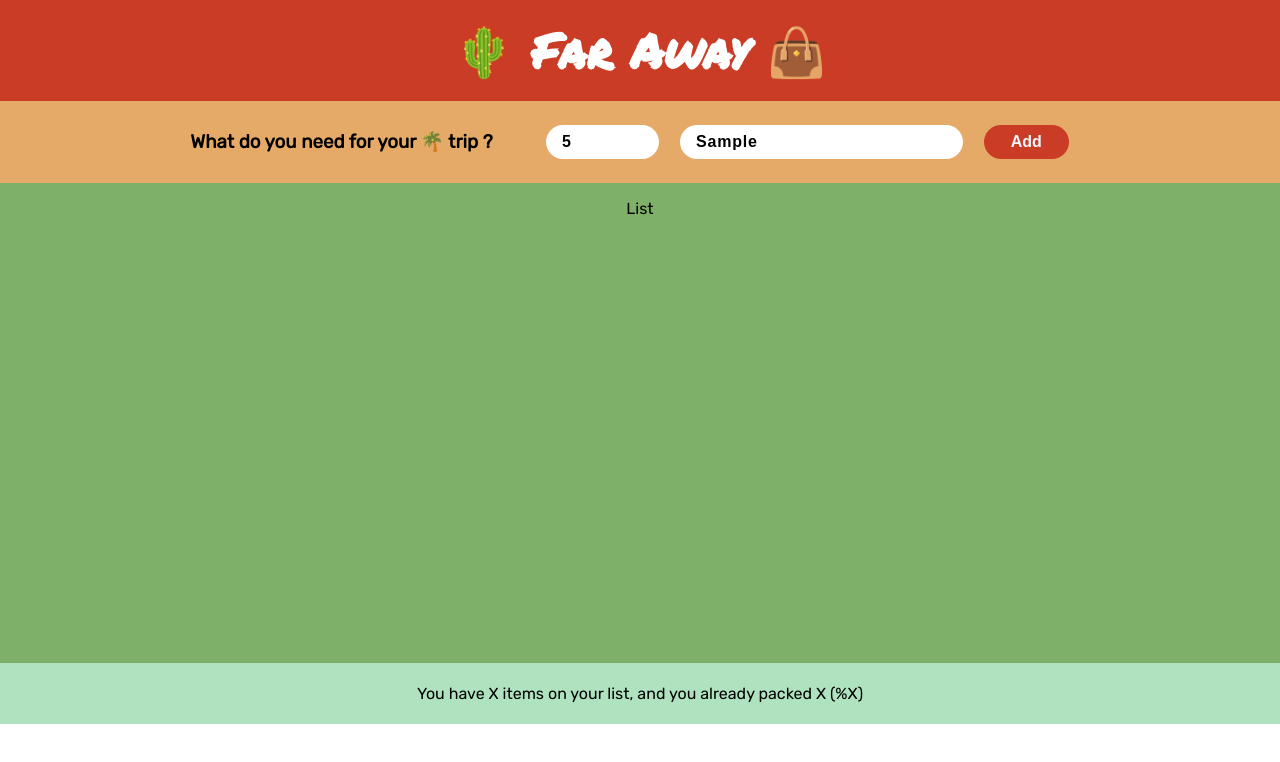
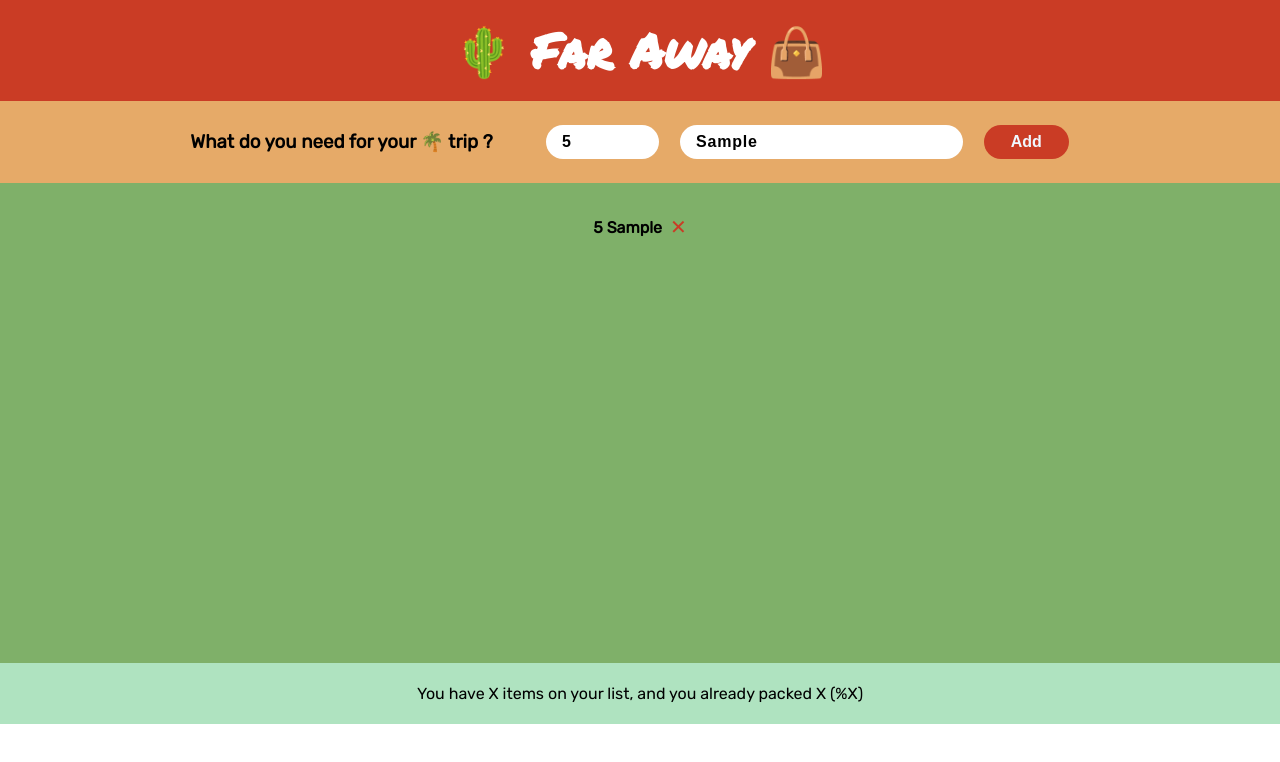
Before and after one commit to funnypar/Learn-React, a React (Create React App) app in the folder faraway/: page / in a window 1280 px wide. Both pictures are taken after typing "5", "Sample" into the empty fields and a click on the button "Add". Shown: the top 762 px of the page. Built offline with nearby package versions, Linux system fonts and the light colour scheme.

Commit message:
implementList

```diff
--- a/faraway/src/App.css
+++ b/faraway/src/App.css
@@ -64,10 +64,37 @@ form button:hover{
 .list {
     height: 60vh;
     font-family: "Rubik", sans-serif;
-    display: flex;
-    padding: 1rem 0;
+    display:flex;
+    flex-wrap: wrap;
+    padding: 1rem;
     justify-content: center;
     background-color: #7fb069;
+}
+.items-wrapper {
+    width: 60%;
+    display: flex;
+    flex-wrap: wrap;
+    justify-content: space-around;
+    height: fit-content;
+}
+.items-wrapper div{
+    padding: 1rem 0;
+    margin: 0 2rem;
+    display: flex;
+}
+.items-wrapper div h4 {
+    display: flex;
+    align-items: center;
+    gap: 0.5rem;
+    cursor: default;
+    text-transform: capitalize;
+}
+.x-sign{
+    color: #ca3c25;
+    font-size: 1.25rem;
+    cursor: pointer;
+    border: none;
+    background-color: transparent;
 }
 
 .status {
--- a/faraway/src/App.js
+++ b/faraway/src/App.js
@@ -12,7 +12,7 @@ function App() {
         <div>
             <Header />
             <Form onData={dataHandler}/>
-            <Items />
+            <Items datas={database}/>
             <Status />
         </div>
     );
@@ -29,7 +29,7 @@ function Form(props) {
     function formSubmit(event) {
         event.preventDefault();
         const elements = event.currentTarget.elements;
-        props.onData([{id: Math.random()},{numbers: elements[0].value}, {title: elements[1].value}]);
+        props.onData([{id: Math.random(), numbers: elements[0].value, title: elements[1].value}]);
     }
 
     return (
@@ -43,8 +43,20 @@ function Form(props) {
         </div>
     );
 }
-function Items() {
-    return <div className="list">List</div>;
+function Items({datas}) {
+    return (
+        <div className="list">
+            <div className="items-wrapper">
+                {datas.map(el => {
+                    return <div key={el[0].id}>
+                        <h4>
+                            {el[0].numbers} {el[0].title}<button className="x-sign">&#10005;</button>
+                        </h4>
+                  </div>
+                })}
+            </div>
+        </div>
+    );
 }
 function Status() {
     return (
```
